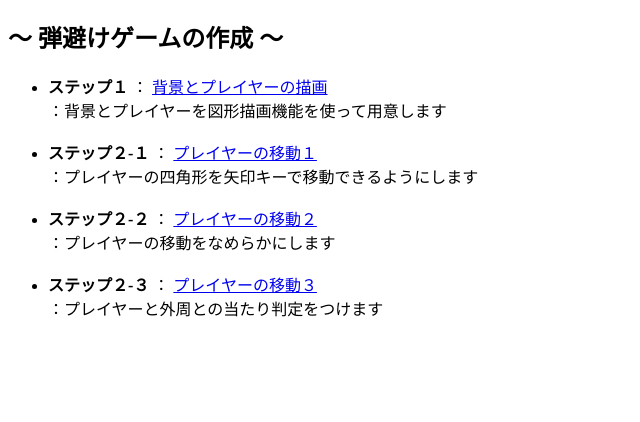
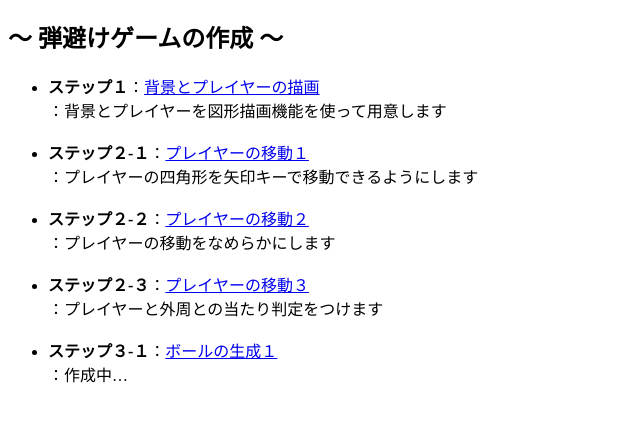
Before and after one commit to D-Satoh-01/PS_DodgeGame_1, a plain HTML site: page index.html in a window 1280 px wide. Shown: the part 70-492 px from the top of the page, without its empty margins (0-640 px from the left). Drawn offline with Linux system fonts and the light colour scheme.

Commit message:
Add files via upload

```diff
--- a/index.html
+++ b/index.html
@@ -11,10 +11,11 @@
     <h1>プログラミングセミナー</h1>
     <h2>～ 弾避けゲームの作成 ～</h2>
     <ul>
-      <li><b>ステップ１</b> ： <a href="./Step1_背景とプレイヤーの描画/index.html">背景とプレイヤーの描画</a><br>：背景とプレイヤーを図形描画機能を使って用意します</li><br>
-      <li><b>ステップ２-１</b> ： <a href="./Step2-1_プレイヤーの移動１/index.html">プレイヤーの移動１</a><br>：プレイヤーの四角形を矢印キーで移動できるようにします</li><br>
-      <li><b>ステップ２-２</b> ： <a href="./Step2-2_プレイヤーの移動２/index.html">プレイヤーの移動２</a><br>：プレイヤーの移動をなめらかにします</li><br>
-      <li><b>ステップ２-３</b> ： <a href="./Step2-3_プレイヤーの移動３/index.html">プレイヤーの移動３</a><br>：プレイヤーと外周との当たり判定をつけます</li><br>
+      <li><b>ステップ１</b>：<a href="./Step1_背景とプレイヤーの描画/index.html">背景とプレイヤーの描画</a><br>：背景とプレイヤーを図形描画機能を使って用意します</li><br>
+      <li><b>ステップ２-１</b>：<a href="./Step2-1_プレイヤーの移動１/index.html">プレイヤーの移動１</a><br>：プレイヤーの四角形を矢印キーで移動できるようにします</li><br>
+      <li><b>ステップ２-２</b>：<a href="./Step2-2_プレイヤーの移動２/index.html">プレイヤーの移動２</a><br>：プレイヤーの移動をなめらかにします</li><br>
+      <li><b>ステップ２-３</b>：<a href="./Step2-3_プレイヤーの移動３/index.html">プレイヤーの移動３</a><br>：プレイヤーと外周との当たり判定をつけます</li><br>
+      <li><b>ステップ３-１</b>：<a href="./Step3-1_ボールの生成１/index.html">ボールの生成１</a><br>：作成中…</li><br>
     </ul>
   </div>
 </body>
```
